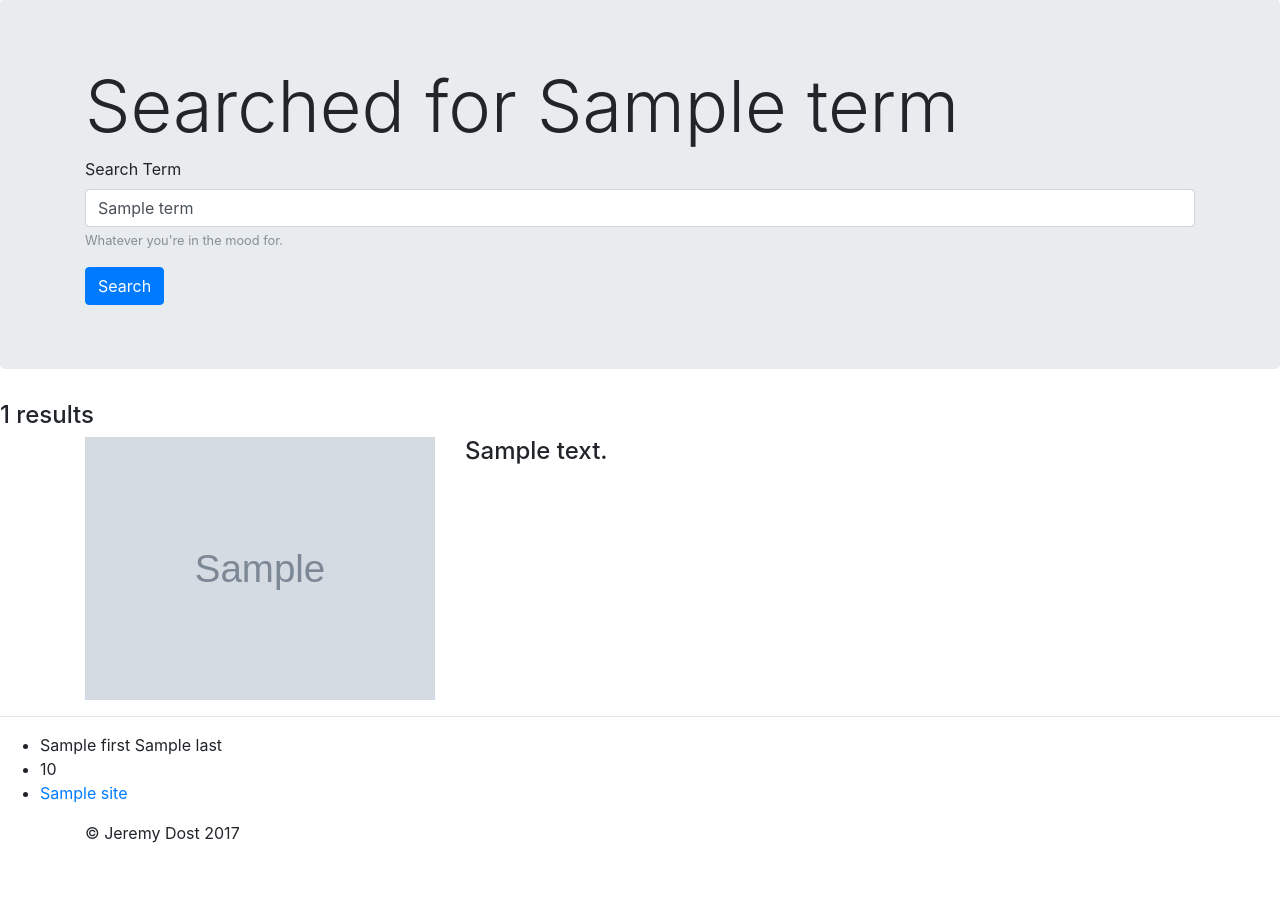
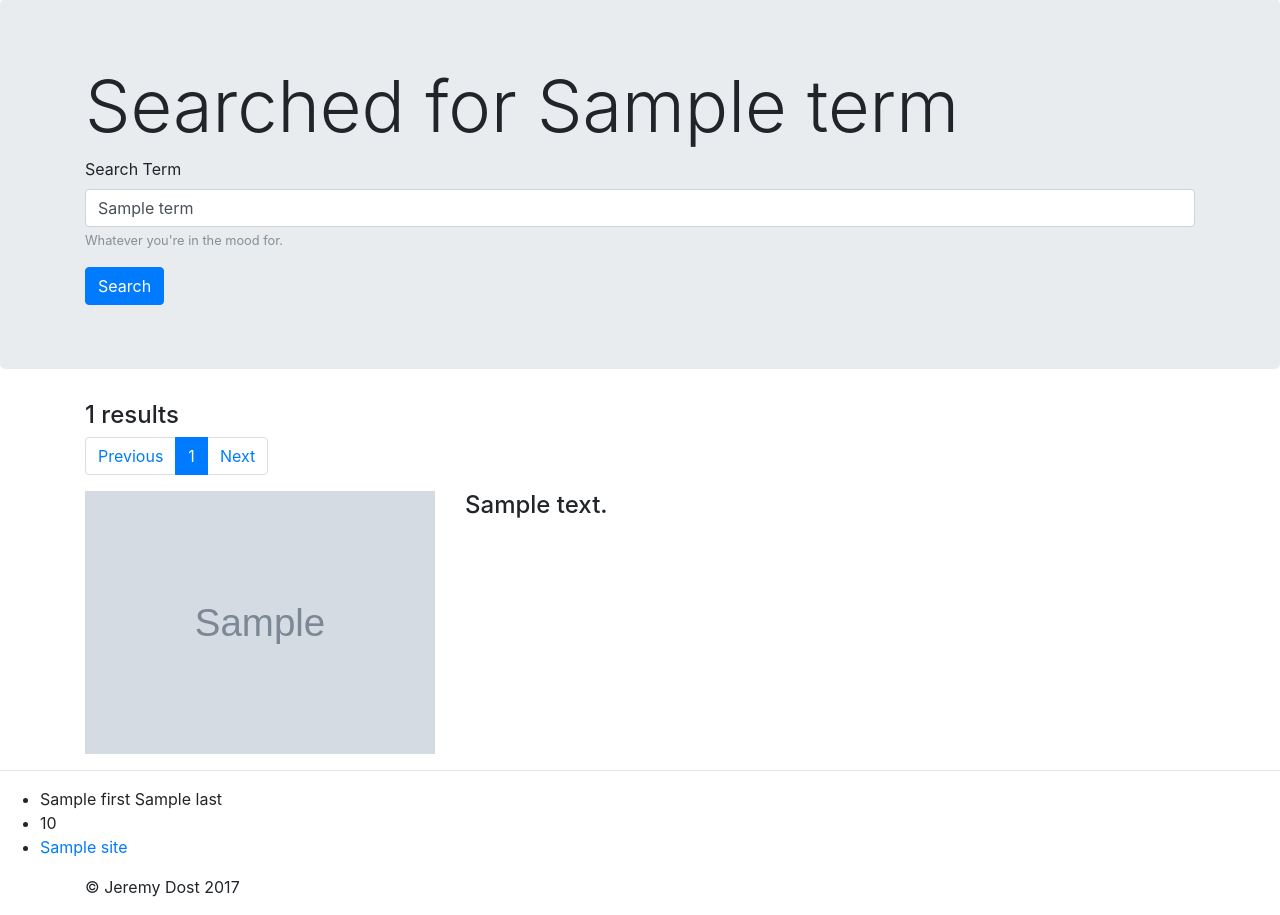
Before and after one commit to sharpdot/local-color, a Node project: template views/results.hbs in a window 1280 px wide. Shown: the part 57-972 px from the top of the page. Before the commit the page ends 900 px from the top, so only its background shows below. Run offline with Node 20 templates, Linux system fonts and the light colour scheme; the template is opened without the code that fills it: most values are stand-ins (such as "Sample title", 1, 10 or a date in 2020); grey boxes marked "Sample" are stand-in pictures; some libraries are stand-ins or nearby versions.

Commit message:
add pagination

```diff
--- a/index.js
+++ b/index.js
@@ -44,72 +44,39 @@
   age: 32
 }
 
-app.get('/search', function(req, res) {
-  res.render('search', user)
-})
-
 app.get('/', function(req, res) {
   res.render('index', user)
 })
+// search
+app.get('/search/:term/:page*?', function(req, res) {
+  var term = req.params.term
+  var page = req.params.page
+  if (typeof page == 'undefined'){
+    page = 1
+  }
+  // more option parameters here
+  // https://developers.google.com/custom-search/json-api/v1/reference/cse/list#parameters
+  var searchOptions = {
+    page: page,
+    imgType: "photo",
+    num: 3
+  }
 
-/*
-// download and save the next image that has not been downloaded before!
-var img = new models.Image()
-img.fetch({ localpath: null }, () => {
-  debug(chalk.yellow('returned!'))
-  if (img.id){
-    debug(chalk.yellow('loaded image!!!!'),img.id,img.url)
-
-    var fileExt = img.url.substring(img.url.lastIndexOf('.') + 1)
-    if (fileExt.indexOf('?') > -1){
-      fileExt = fileExt.substring(0, fileExt.indexOf('?'))
-    }
-    var savePath = path.join(IMG_SAVE_DIR, img.id + '.' + fileExt)
-      debug('save path', savePath)
-    downloadFile((err) => {
-      debug('downloaded the file!', err)
-      // set the localpath and save - indicates that it was downloaded
-      img.localpath = savePath
-      img.save(function onDone(err, result){
-        debug('updated!!!!!')
-      })
-    },img.url,savePath)
-
-
-  }
-})
-*/
-
-// update
-
-
-
-app.get('/get-images/:term', function (req, res) {
-  // get stuff
-  var imageSearchObj = 'pug puppies'
-  if (typeof req.params.term !== 'undefined'){
-    imageSearchObj = req.params.term
-  }
+  debug('search with optional params ', term, page)
   var resultImages = []
 
-  var output = '<h1>get images matching: ' + imageSearchObj + '</h1>'
   //debug('body....', req.params)
-
   const GoogleImages = require('google-images')
   const client = new GoogleImages(process.env.CSE_ID, process.env.CSE_API_KEY)
-  // TODO: search is a parameter?
-  client.search(imageSearchObj)
+  client.search(term, searchOptions)
       .then(images => {
-          output += '<p>found ' + images.length + ' images</p>'
           // save and download
           async.each(images, (imageJson, next) => {
             //debug('handle image',imageJson)
-            var imgOutput = ''
             // insert into db
             // TODO: first check to see if it is already there?
             imageJson.id = 0
             var imgObj = new models.Image(imageJson)
-            imgOutput += '<p>'+imgObj.description+'<br><img src="'+imgObj.url+'" /></p>'
             // download and save locally
             // fix path to not include query string params...
             var fileExt = path.extname(imgObj.url)
@@ -126,28 +93,20 @@
               debug('downloaded the file', fileExt, fileName, savePath, imgObj.url)
               imgObj.localpath = savePath
 
-              var colors = ''
+              //
+              var newData = JSON.parse(imgObj.jsondata)
+              newData.term = term
+              newData.page = page
+              newData.colors = []
               try {
                 // set the localpath and save - indicates that it was downloaded
                 var colorThief = new ColorThief()
-                var palette = colorThief.getPalette(savePath, 8)
+                newData.colors = colorThief.getPalette(savePath, 8)
                 //debug('got the palette....',palette)
-
-                // save the palette data
-                var i, l = palette.length
-                imgOutput += '<p>colors: '
-                for (i=0;i<l;i++){
-                  imgOutput += 'color ' + (i+1) + ' <span style="width:60px; height:60px; margin:0 5px; display:inline-block; background-color:rgba(' + palette[i].join(',') + ', 1);">' + palette[i].join('<br />') + '</span>'
-                }
-                imgOutput += '</p>'
               } catch (e) {
                 debug(chalk.red('exception! ' + e))
               }
 
-              // save the rbg also
-              var newData = JSON.parse(imgObj.jsondata)
-              newData.term = imageSearchObj
-              newData.colors = palette
               //
               var ExifImage = require('exif').ExifImage;
 
@@ -167,20 +126,18 @@
                           imgObj.jsondata = JSON.stringify(newData)
 
                           imgObj.save(function onDone(err, result){
-                            debug('saved!!!!!')
-                            output += imgOutput
+                            //debug('saved!!!!!')
                             resultImages.push(imgObj)
                             next()
                           })
 
                   });
               } catch (error) {
-                  console.log('Error: ' + error.message);
+                  debug('Error: ' + error.message);
                   imgObj.jsondata = JSON.stringify(newData)
 
                   imgObj.save(function onDone(err, result){
-                    debug('saved!!!!!')
-                    output += imgOutput
+                    //debug('saved!!!!!')
                     resultImages.push(imgObj)
                     next()
                   })
@@ -193,13 +150,14 @@
           }, (err) => {
             if (err){
               debug('an error happened!',err)
-              output += ' error! ' + err
             }
-            output += '<h3>all done now</h3>'
-            debug('everything finished')
+            //debug('everything finished')
 
             var results = {
-              term: imageSearchObj,
+              term: term,
+              page: page,
+              prevPageUrl: (page > 1) ? '/search/' + term + '/' + (page-1) : '',
+              nextPageUrl: '/search/' + term + '/' + (page+1),
               images: resultImages,
               first: 'Jeremy',
               last: 'Dost',
--- a/views/index.hbs
+++ b/views/index.hbs
@@ -2,7 +2,7 @@
   <div class="container">
     <h1 class="display-3">Image search</h1>
 
-    <form class="searchForm" action="/get-images" method="get">
+    <form class="searchForm" action="/search" method="get">
       <div class="form-group">
         <label for="searchTerm">Search Term</label>
         <input type="text" class="form-control" name="searchTerm" id="searchTerm" aria-describedby="searchTermHelp" placeholder="pugs">
--- a/views/layouts/main.hbs
+++ b/views/layouts/main.hbs
@@ -40,7 +40,7 @@
             </div>
           </li>
         </ul>
-        <form class="searchForm form-inline my-2 my-lg-0" action="/get-images" method="get">
+        <form class="searchForm form-inline my-2 my-lg-0" action="/search" method="get">
           <input class="form-control mr-sm-2" type="text" name="searchTerm" placeholder="Search term" aria-label="Search" value="{{term}}">
           <button class="btn btn-outline-success my-2 my-sm-0" type="submit">Search</button>
         </form>
--- a/views/results.hbs
+++ b/views/results.hbs
@@ -11,7 +11,7 @@
   <div class="container">
     <h1 class="display-3">Searched for {{term}}</h1>
 
-    <form class="searchForm" action="/get-images" method="get">
+    <form class="searchForm" action="/search" method="get">
       <div class="form-group">
         <label for="mainSearchTerm">Search Term</label>
         <input type="text" class="form-control" name="searchTerm" id="mainSearchTerm" aria-describedby="mainSearchTermHelp" placeholder="pugs" value="{{term}}">
@@ -22,7 +22,28 @@
   </div>
 </div>
 
-<h4>{{images.length}} results</h4>
+<div class="container">
+  <div class="row result-row">
+    <div class="col-md-4">
+      <h4>{{images.length}} results</h4>
+
+      <nav aria-label="...">
+        <ul class="pagination">
+          <li class="page-item {{#if prevPageUrl}}disabled{{/if}}">
+            <a class="page-link" href="{{prevPageUrl}}" tabindex="-1">Previous</a>
+          </li>
+          <li class="page-item active">
+            <a class="page-link" href="#">{{page}} <span class="sr-only">(current)</span></a>
+          </li>
+          <li class="page-item">
+            <a class="page-link" href="{{nextPageUrl}}">Next</a>
+          </li>
+        </ul>
+      </nav>
+
+    </div>
+  </div>
+</div>
 
 <div class="container">
   <!-- Example row of columns -->
```
